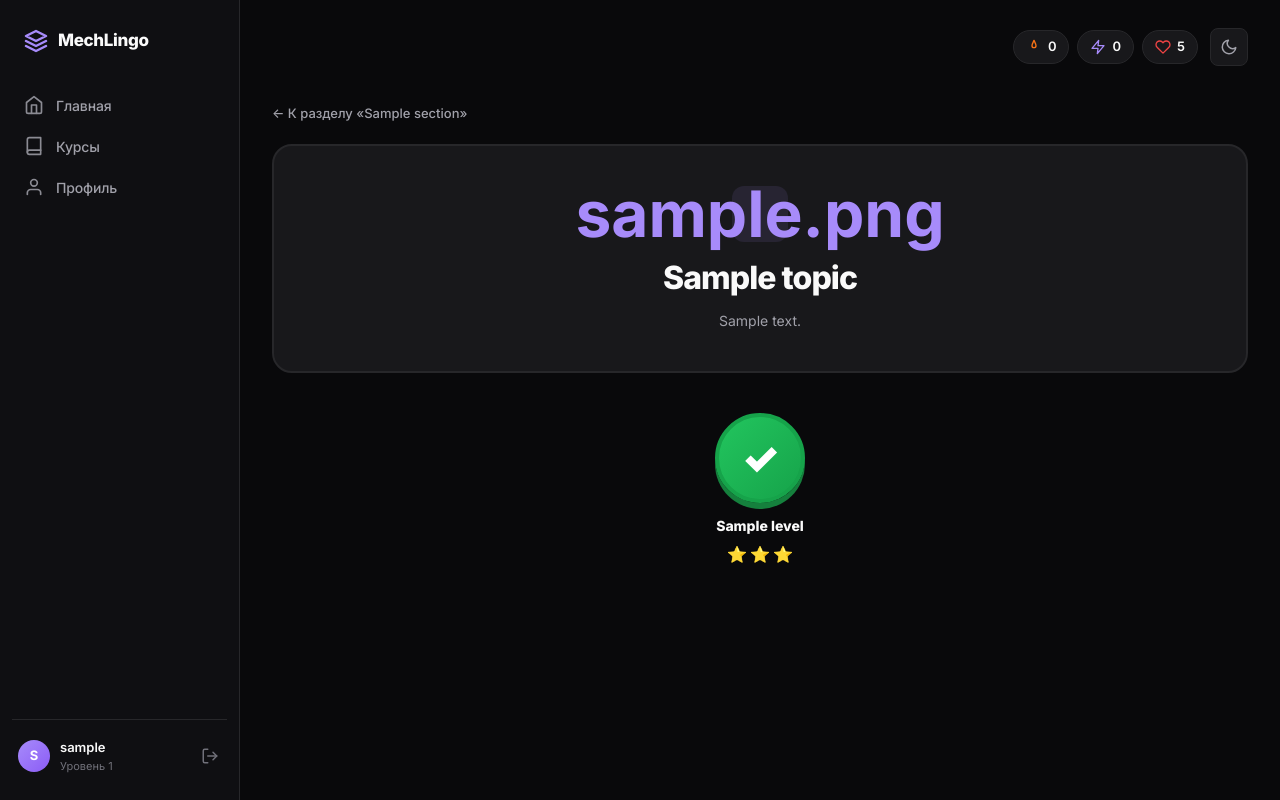
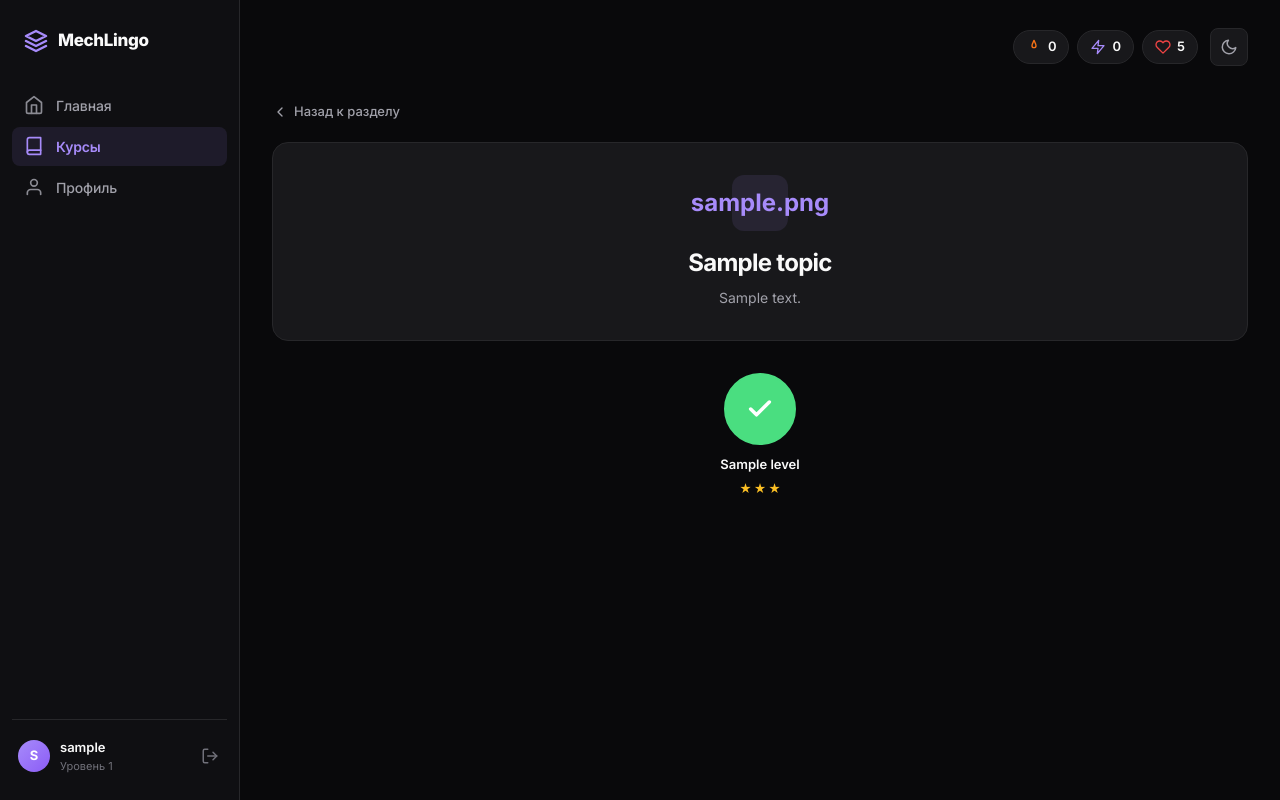
Before and after one commit to amal1a67/mechlingo, a Flask app: page /topic/1 in a window 1280 px wide. Run offline with Flask 3, Linux system fonts and the light colour scheme; the visitor is signed in with stand-in values (Sample User, id 1); data comes from the database, SQL or seed files in the repository; tables that the repository leaves empty hold one stand-in row (values such as "Sample post").

Commit message:
Update topic title and content structure

```diff
--- a/templates/topic.html
+++ b/templates/topic.html
@@ -1,285 +1,78 @@
 {% extends "base.html" %}
-{% block title %}{{ topic.name }} — Duolingo-путь{% endblock %}
+{% block title %}{{ topic.name }} — MechLingo{% endblock %}
+{% set active = 'courses' %}
+
 {% block content %}
 <div class="page-container">
 
-    <a href="/section/{{ section.id }}" class="back-link">← К разделу «{{ section.name }}»</a>
+    <a href="/section/{{ section.id }}" class="back-link">
+        <svg width="16" height="16" viewBox="0 0 24 24" fill="none" stroke="currentColor" stroke-width="2" stroke-linecap="round" stroke-linejoin="round">
+            <polyline points="15 18 9 12 15 6"/>
+        </svg>
+        Назад к разделу
+    </a>
 
+    <!-- Шапка темы -->
     <div class="topic-hero">
         <div class="topic-hero-icon">{{ topic.icon or '📝' }}</div>
         <h1>{{ topic.name }}</h1>
-        <p>{{ topic.description or '' }}</p>
+        <p>{{ topic.description or course.name }}</p>
     </div>
 
-    <!-- Duolingo-путь -->
+    <!-- Сама карта (Змейка) -->
     <div class="duolingo-path">
         {% for item in levels %}
             {% set lv = item.level %}
-        {% set is_unlocked = item.unlocked %}
+            {% set is_locked = item.status == 'locked' %}
             {% set is_completed = item.status == 'completed' %}
+            {% set is_current = item.status == 'unlocked' %}
 
-        {% if is_unlocked %}
-        <a href="/level/{{ lv.id }}"
-           class="path-node {% if is_completed %}completed{% else %}current{% endif %}"
-           data-stars="{{ item.stars }}">
-        {% else %}
-        <div class="path-node locked">
+            <!-- Узел -->
+            <a href="{% if not is_locked %}/level/{{ lv.id }}{% else %}#{% endif %}"
+               class="path-node {% if is_locked %}locked{% endif %}"
+               id="node-{{ loop.index }}">
+
+                <div class="node-wrapper">
+                    <!-- Аватар пользователя (висит над текущим уровнем) -->
+                    {% if is_current %}
+                    <div class="path-avatar">
+                        <div class="user-avatar-mini">{{ user.username[0]|upper }}</div>
+                    </div>
                     {% endif %}
 
-            <div class="node-circle {% if is_completed %}completed{% elif is_unlocked %}current{% else %}locked{% endif %}">
+                    <div class="node-circle
+                                {% if is_completed %}completed{% endif %}
+                                {% if is_current %}current{% endif %}
+                                {% if is_locked %}locked{% endif %}">
                         {% if is_completed %}
-                    <span class="node-emoji">✓</span>
-                {% elif is_unlocked %}
-                    {% if lv.level_type == 'theory' %}📖
-                    {% elif lv.level_type == 'clinical' %}🩺
-                    {% elif lv.level_type == 'practice' %}🎯
-                    {% else %}⭐{% endif %}
+                            <svg width="28" height="28" viewBox="0 0 24 24" fill="none" stroke="currentColor" stroke-width="3" stroke-linecap="round" stroke-linejoin="round"><polyline points="20 6 9 17 4 12"/></svg>
+                        {% elif is_locked %}
+                            <svg width="24" height="24" viewBox="0 0 24 24" fill="none" stroke="currentColor" stroke-width="2" stroke-linecap="round" stroke-linejoin="round"><rect x="3" y="11" width="18" height="11" rx="2" ry="2"/><path d="M7 11V7a5 5 0 0 1 10 0v4"/></svg>
                         {% else %}
-                    🔒
+                            <svg width="28" height="28" viewBox="0 0 24 24" fill="none" stroke="currentColor" stroke-width="2.5" stroke-linecap="round" stroke-linejoin="round"><polygon points="5 3 19 12 5 21 5 3"/></svg>
                         {% endif %}
+                    </div>
                 </div>
 
                 <div class="node-label">{{ lv.name }}</div>
 
+                <!-- Звезды -->
                 {% if is_completed and item.stars > 0 %}
                 <div class="node-stars">
                     {% for i in range(3) %}
-                    <span class="star {% if i < item.stars %}filled{% endif %}">⭐</span>
+                        <span class="star {% if i < item.stars %}filled{% endif %}">★</span>
                     {% endfor %}
                 </div>
                 {% endif %}
+            </a>
 
-        {% if is_unlocked %}
-        </a>
-        {% else %}
-        </div>
-        {% endif %}
-
+            <!-- Соединительная линия (кроме последнего узла) -->
             {% if not loop.last %}
             <div class="path-connector {% if is_completed %}done{% endif %}"></div>
             {% endif %}
-
         {% endfor %}
     </div>
 
+    <div style="height: 60px;"></div>
 </div>
-
-<style>
-/* Стили для Duolingo-пути (временно, потом перенесём в style.css) */
-.duolingo-path {
-    display: flex;
-    flex-direction: column;
-    align-items: center;
-    gap: 0;
-    margin-top: 40px;
-    padding: 0 20px 60px;
-}
-
-.path-node {
-    display: flex;
-    flex-direction: column;
-    align-items: center;
-    text-decoration: none;
-    color: inherit;
-    z-index: 2;
-    transition: transform 0.2s;
-}
-
-.path-node:not(.locked):hover {
-    transform: scale(1.08);
-}
-
-.path-node.locked {
-    cursor: not-allowed;
-    opacity: 0.5;
-}
-
-.node-circle {
-    width: 90px;
-    height: 90px;
-    border-radius: 50%;
-    display: flex;
-    align-items: center;
-    justify-content: center;
-    font-size: 36px;
-    background: var(--bg-elevated);
-    border: 4px solid var(--border);
-    box-shadow: 0 6px 0 var(--border);
-    transition: all 0.15s;
-    margin-bottom: 12px;
-}
-
-.node-circle.completed {
-    background: linear-gradient(135deg, #22c55e, #16a34a);
-    border-color: #16a34a;
-    box-shadow: 0 6px 0 #15803d;
-    color: white;
-}
-
-.node-circle.current {
-    background: linear-gradient(135deg, var(--primary), #a78bfa);
-    border-color: var(--primary-dark);
-    box-shadow: 0 6px 0 var(--primary-dark);
-    animation: pulse-node 2s ease-in-out infinite;
-}
-
-@keyframes pulse-node {
-    0%, 100% { transform: scale(1); }
-    50% { transform: scale(1.05); }
-}
-
-.node-circle.locked {
-    background: var(--bg);
-    border-color: var(--border);
-    box-shadow: 0 6px 0 var(--border);
-}
-
-.node-emoji {
-    font-size: 42px;
-    font-weight: 900;
-    color: white;
-}
-
-.node-label {
-    font-weight: 800;
-    font-size: 14px;
-    text-align: center;
-    max-width: 140px;
-    color: var(--text);
-}
-
-.node-stars {
-    margin-top: 6px;
-    display: flex;
-    gap: 3px;
-}
-
-.star {
-    font-size: 16px;
-    opacity: 0.25;
-    filter: grayscale(1);
-}
-
-.star.filled {
-    opacity: 1;
-    filter: none;
-    animation: star-pop 0.3s ease;
-}
-
-@keyframes star-pop {
-    0% { transform: scale(0); }
-    80% { transform: scale(1.2); }
-    100% { transform: scale(1); }
-}
-
-.path-connector {
-    width: 4px;
-    height: 40px;
-    background: var(--border);
-    border-radius: 2px;
-    margin: -10px 0;
-}
-
-.path-connector.done {
-    background: linear-gradient(180deg, #22c55e, var(--primary));
-}
-
-.topic-hero {
-    background: var(--bg-elevated);
-    border: 2px solid var(--border);
-    border-radius: var(--radius-xl);
-    padding: 40px;
-    text-align: center;
-    margin-bottom: 20px;
-}
-
-.topic-hero-icon {
-    font-size: 64px;
-    margin-bottom: 12px;
-}
-
-.topic-hero h1 {
-    font-size: 32px;
-    font-weight: 900;
-    letter-spacing: -0.03em;
-    margin-bottom: 8px;
-}
-
-.topic-hero p {
-    color: var(--text-secondary);
-}
-
-/* Topics grid (для section.html) */
-.topics-grid {
-    display: grid;
-    grid-template-columns: repeat(auto-fill, minmax(260px, 1fr));
-    gap: 16px;
-}
-
-.topic-card {
-    background: var(--bg-elevated);
-    border: 2px solid var(--border);
-    border-radius: var(--radius-lg);
-    padding: 20px;
-    display: flex;
-    flex-direction: column;
-    gap: 10px;
-    transition: all 0.2s;
-}
-
-.topic-card:hover {
-    transform: translateY(-3px);
-    border-color: var(--primary);
-    box-shadow: var(--shadow-lg);
-}
-
-.topic-header {
-    display: flex;
-    justify-content: space-between;
-    align-items: center;
-}
-
-.topic-icon {
-    font-size: 36px;
-}
-
-.topic-progress-ring {
-    position: relative;
-    width: 48px;
-    height: 48px;
-}
-
-.topic-progress-ring svg {
-    width: 100%;
-    height: 100%;
-}
-
-.topic-progress-text {
-    position: absolute;
-    top: 50%;
-    left: 50%;
-    transform: translate(-50%, -50%);
-    font-size: 11px;
-    font-weight: 800;
-    color: var(--primary);
-}
-
-.topic-name {
-    font-weight: 800;
-    font-size: 16px;
-}
-
-.topic-desc {
-    font-size: 13px;
-    color: var(--text-secondary);
-    flex: 1;
-}
-
-.topic-meta {
-    font-size: 12px;
-    color: var(--text-muted);
-    padding-top: 8px;
-    border-top: 1px solid var(--border);
-}
-</style>
 {% endblock %}
```
Lines whose indentation alone changed are shown as unchanged.
